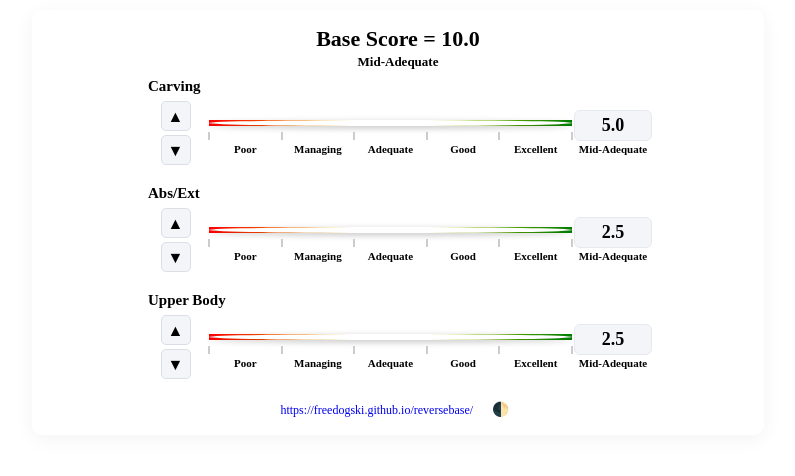
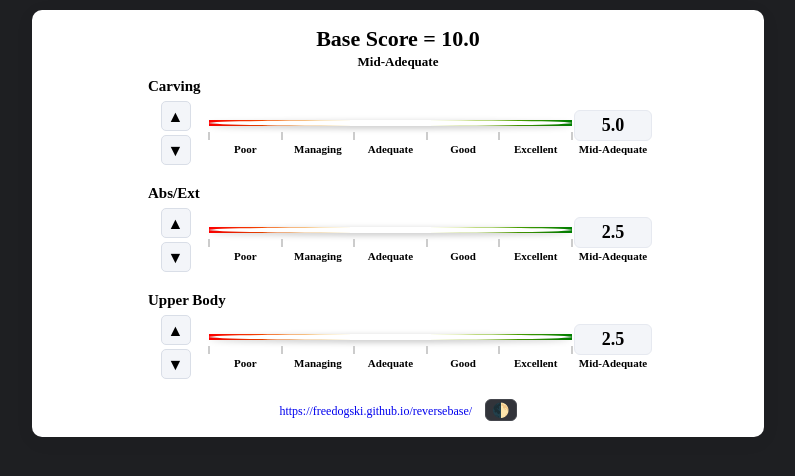
Before and after one commit to freedogski/testbasescore, a plain HTML site: page index.html in a window 1280 px wide. Both pictures are taken after a click on the button "Toggle dark/light mode". Shown: the whole page, without its empty margins (242-1037 px from the left). Drawn offline with Linux system fonts and the light colour scheme.

Commit message:
Update style.css

```diff
--- a/style.css
+++ b/style.css
@@ -5,6 +5,26 @@
   --bg:#f5f7fb;
   font-family:system-ui,-apple-system,"Segoe UI",Roboto,"Helvetica Neue",Arial;
 }
+html[data-theme="dark"] {
+  --bg: #1e1f22;
+  --card-bg: #2a2b30;
+  --accent-bg: #32343a;
+  --accent-border: #45474d;
+  --text: #f5f5f5;
+  --link: #7aa9ff;
+  --shadow: rgba(0,0,0,0.4);
+}
+
+html[data-theme="light"] {
+  --bg: #f5f7fb;
+  --card-bg: #fff;
+  --accent-bg: #f3f5f9;
+  --accent-border: #e6e9f0;
+  --text: #000;
+  --link: #0000ee;
+  --shadow: rgba(0,0,0,0.05);
+}
+
 body{
   margin:0;
   display:flex;
```
